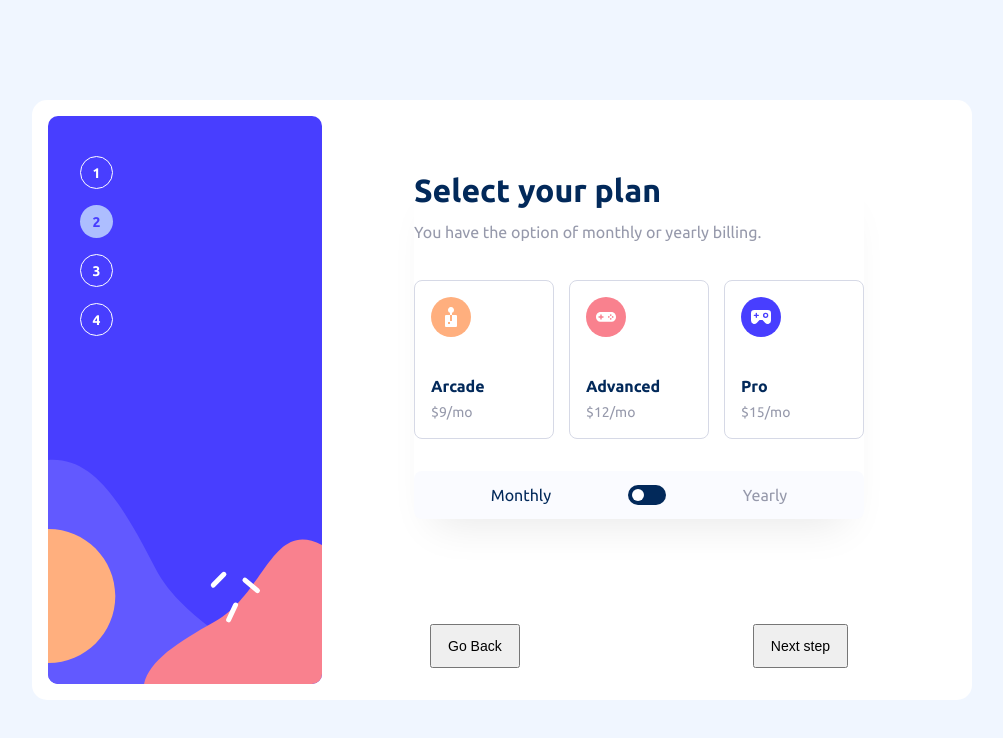
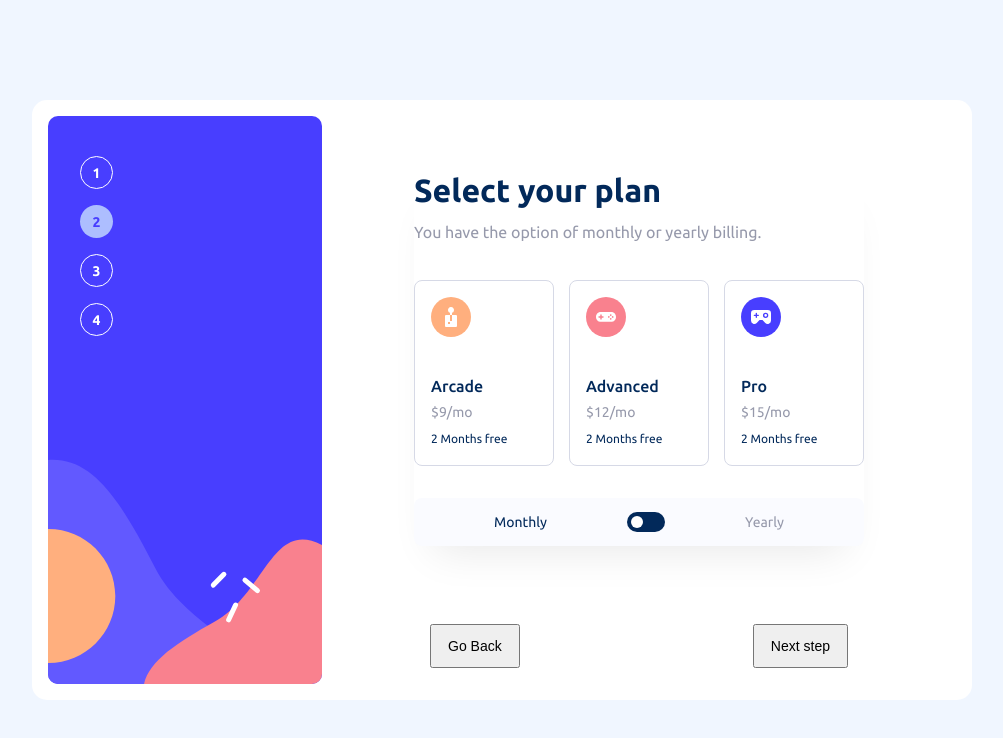
Before and after one commit to mateszucs96/multi-step-form, a React (Vite) app: page / in a window 1280 px wide. Both pictures are taken after a click on the button "Next step". Shown: the top 738 px of the page, without its empty margins (138-1141 px from the left). Built offline with nearby package versions, Linux system fonts and the light colour scheme.

Commit message:
fix styling on Plans page

```diff
--- a/src/components/Plan.tsx
+++ b/src/components/Plan.tsx
@@ -1,5 +1,4 @@
 import styles from './plan.module.scss';
-import React, { ChangeEvent } from 'react';
 import { Inputs } from '../hooks/useForm';
 
 type Props = {
@@ -19,14 +18,13 @@ const Plan = ({ id, title, price, formInput, handlePlanSelect, isMonthly }: Prop
 					 handlePlanSelect(e);
 					 console.log(e.currentTarget.dataset);
 				 }} data-attr={id}>
-
 			<img src={`src/assets/images/icon-${title.toLowerCase()}.svg`} alt='Arcade-icon' />
 			<div className={styles.planInfo}>
-				<h3>{title}</h3>
-				<p>
+				<h3 className={styles.title}>{title}</h3>
+				<p className={styles.price}>
 					$<span>{isMonthly ? price : price * 10}</span>/{isMonthly ? 'mo' : 'yr'}
 				</p>
-
+				<p className={styles.yearlyGift}>2 Months free</p>
 			</div>
 		</div>
 
--- a/src/components/Plans.tsx
+++ b/src/components/Plans.tsx
@@ -1,5 +1,5 @@
 /* eslint-disable no-mixed-spaces-and-tabs */
-import styles from './plan.module.scss';
+import styles from './plans.module.scss';
 import SectionHeading from './SectionHeading';
 import { PLANS } from '../store/options';
 import React from 'react';
--- a/src/components/plan.module.scss
+++ b/src/components/plan.module.scss
@@ -1,30 +1,4 @@
 @import '../variables';
-
-.PlanContainer {
-  margin-inline: 1.6rem;
-  padding-inline: 2.4rem;
-  background-color: var(--clr-neutral-100);
-  border-radius: 10px;
-}
-
-.plans {
-  display: flex;
-  flex-direction: column;
-  gap: 1.2rem;
-}
-
-.planCards {
-  display: flex;
-  flex-direction: column;
-  gap: 1.2rem;
-  margin-bottom: 2.4rem;
-
-  @media (min-width: $md-breakpoint) {
-    display: flex;
-    flex-direction: row;
-    justify-content: space-between;
-    margin-bottom: 3.2rem;
-  }
 
 .planCard {
   display: flex;
@@ -45,21 +19,6 @@
     width: 4rem;
   }
 
-    .planInfo {
-      display: flex;
-      flex-direction: column;
-      gap: .7rem;
-
-      h3 {
-        color: var(--clr-primary-700);
-        font-size: 1.6rem;
-      }
-
-      p {
-        font-size: 1.4rem;
-        line-height: 2rem;
-      }
-    }
 
   @media (min-width: $md-breakpoint) {
     flex-direction: column;
@@ -68,6 +27,28 @@
     gap: 4rem;
   }
 }
+
+.planInfo {
+  display: flex;
+  flex-direction: column;
+  gap: .7rem;
+
+  .title {
+    color: var(--clr-primary-700);
+    font-weight: 500;
+    font-size: 1.6rem;
+  }
+
+  .price {
+    font-size: 1.4rem;
+    line-height: 2rem;
+  }
+
+  .yearlyGift {
+    font-size: 1.2rem;
+    line-height: 2rem;
+    color: var(--clr-primary-700);
+  }
 }
 
 
@@ -75,35 +56,3 @@
   background: var(--clr-neutral-200);
   border: 1px solid var(--clr-primary-500) !important;
 }
-
-.active {
-  color: var(--clr-primary-700)
-}
-
-.toggleContainer {
-  display: flex;
-  align-items: center;
-  justify-content: space-evenly;
-  padding: 1.4rem 0;
-  background-color: var(--clr-neutral-200);
-  border-radius: 8px;
-
-  .toggle {
-    display: flex;
-    align-items: center;
-    justify-content: flex-start;
-    padding-inline: .4rem;
-    cursor: pointer;
-    width: 3.8rem;
-    height: 2rem;
-    border-radius: 10px;
-    background-color: var(--clr-primary-700);
-
-    .circle {
-      width: 1.2rem;
-      height: 1.2rem;
-      border-radius: 100vh;
-      background-color: var(--clr-neutral-100);
-    }
-  }
-}
--- /dev/null
+++ b/src/components/plans.module.scss
@@ -0,0 +1,67 @@
+@import '../variables';
+
+.PlanContainer {
+  margin-inline: 1.6rem;
+  padding-inline: 2.4rem;
+  background-color: var(--clr-neutral-100);
+  border-radius: 10px;
+}
+
+.planCards {
+  display: flex;
+  flex-direction: column;
+  gap: 1.2rem;
+  margin-bottom: 2.4rem;
+
+  @media (min-width: $md-breakpoint) {
+    display: flex;
+    flex-direction: row;
+    justify-content: space-between;
+    margin-bottom: 3.2rem;
+  }
+}
+
+.plans {
+  display: flex;
+  flex-direction: column;
+  gap: 1.2rem;
+}
+
+
+.active {
+  color: var(--clr-primary-700)
+}
+
+.toggleContainer {
+  display: flex;
+  align-items: center;
+  justify-content: space-evenly;
+  padding: 1.4rem 0;
+  background-color: var(--clr-neutral-200);
+  border-radius: 8px;
+
+  p {
+    font-width: 500;
+    font-size: 1.4rem;
+    line-height: 1.6rem;
+  }
+
+  .toggle {
+    display: flex;
+    align-items: center;
+    justify-content: flex-start;
+    padding-inline: .4rem;
+    cursor: pointer;
+    width: 3.8rem;
+    height: 2rem;
+    border-radius: 10px;
+    background-color: var(--clr-primary-700);
+
+    .circle {
+      width: 1.2rem;
+      height: 1.2rem;
+      border-radius: 100vh;
+      background-color: var(--clr-neutral-100);
+    }
+  }
+}
```
Lines whose indentation alone changed are shown as unchanged.
